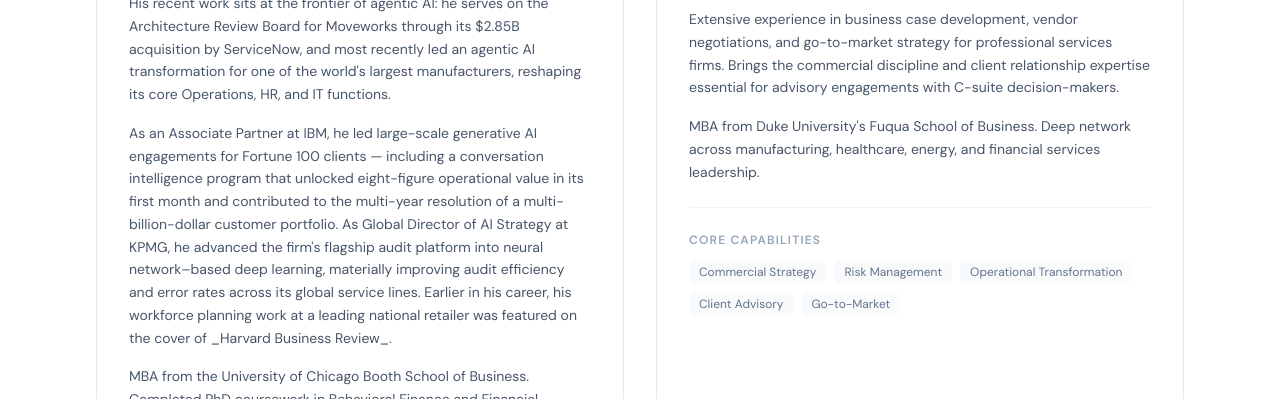
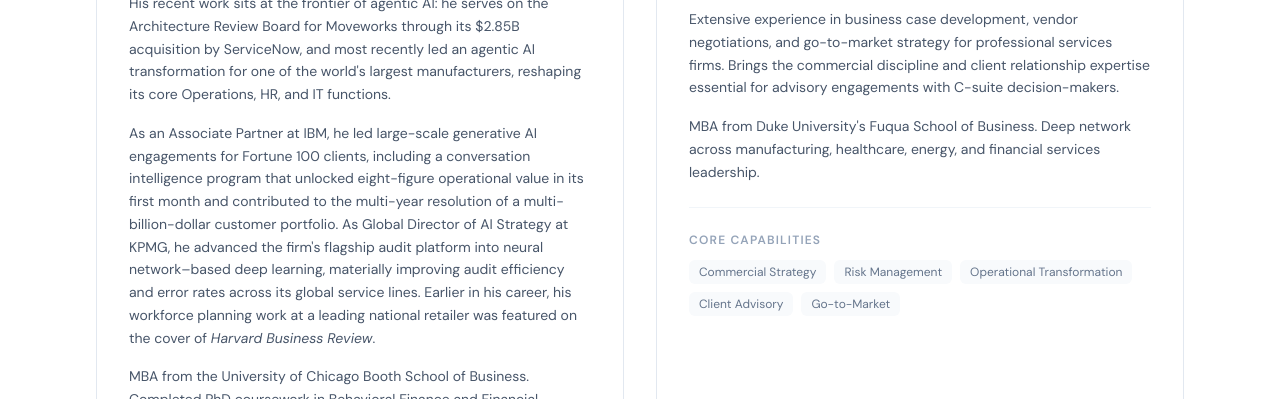
Before and after one commit to MashZ/ai-cyber-insurance, a React (Vite) app: page /about in a window 1280 px wide. Shown: the part 1780-2179 px from the top of the page. Built offline with nearby package versions, Linux system fonts and the light colour scheme.

Commit message:
corected M's bio

```diff
--- a/src/pages/About.tsx
+++ b/src/pages/About.tsx
@@ -107,7 +107,7 @@
                   Mash is a twenty-plus year strategy and operations practitioner who has spent the last decade building and deploying AI systems at enterprise scale across financial services, energy and utilities, telecommunications, healthcare, automotive, and professional services. His recent work sits at the frontier of agentic AI: he serves on the Architecture Review Board for Moveworks through its $2.85B acquisition by ServiceNow, and most recently led an agentic AI transformation for one of the world's largest manufacturers, reshaping its core Operations, HR, and IT functions.
                 </p>
                 <p>
-                  As an Associate Partner at IBM, he led large-scale generative AI engagements for Fortune 100 clients — including a conversation intelligence program that unlocked eight-figure operational value in its first month and contributed to the multi-year resolution of a multi-billion-dollar customer portfolio. As Global Director of AI Strategy at KPMG, he advanced the firm's flagship audit platform into neural network–based deep learning, materially improving audit efficiency and error rates across its global service lines. Earlier in his career, his workforce planning work at a leading national retailer was featured on the cover of _Harvard Business Review_.
+                  As an Associate Partner at IBM, he led large-scale generative AI engagements for Fortune 100 clients, including a conversation intelligence program that unlocked eight-figure operational value in its first month and contributed to the multi-year resolution of a multi-billion-dollar customer portfolio. As Global Director of AI Strategy at KPMG, he advanced the firm's flagship audit platform into neural network–based deep learning, materially improving audit efficiency and error rates across its global service lines. Earlier in his career, his workforce planning work at a leading national retailer was featured on the cover of <i>Harvard Business Review</i>.
                 </p>
                 <p>
                   MBA from the University of Chicago Booth School of Business. Completed PhD coursework in Behavioral Finance and Financial Engineering. In September 2025 he delivered a keynote to a live audience of 6,800 practitioners at OpenAI Academy on scaling enterprise AI through systems thinking, and recently placed first at a Google hackathon opened by Sergey Brin. He runs Discimen, an independent advisory practice focused on AI transition, governance, and cyber risk valuation for regulated enterprises.
```
Also changed, not shown: 2 other files (tests, documents, lock files or other folders).
